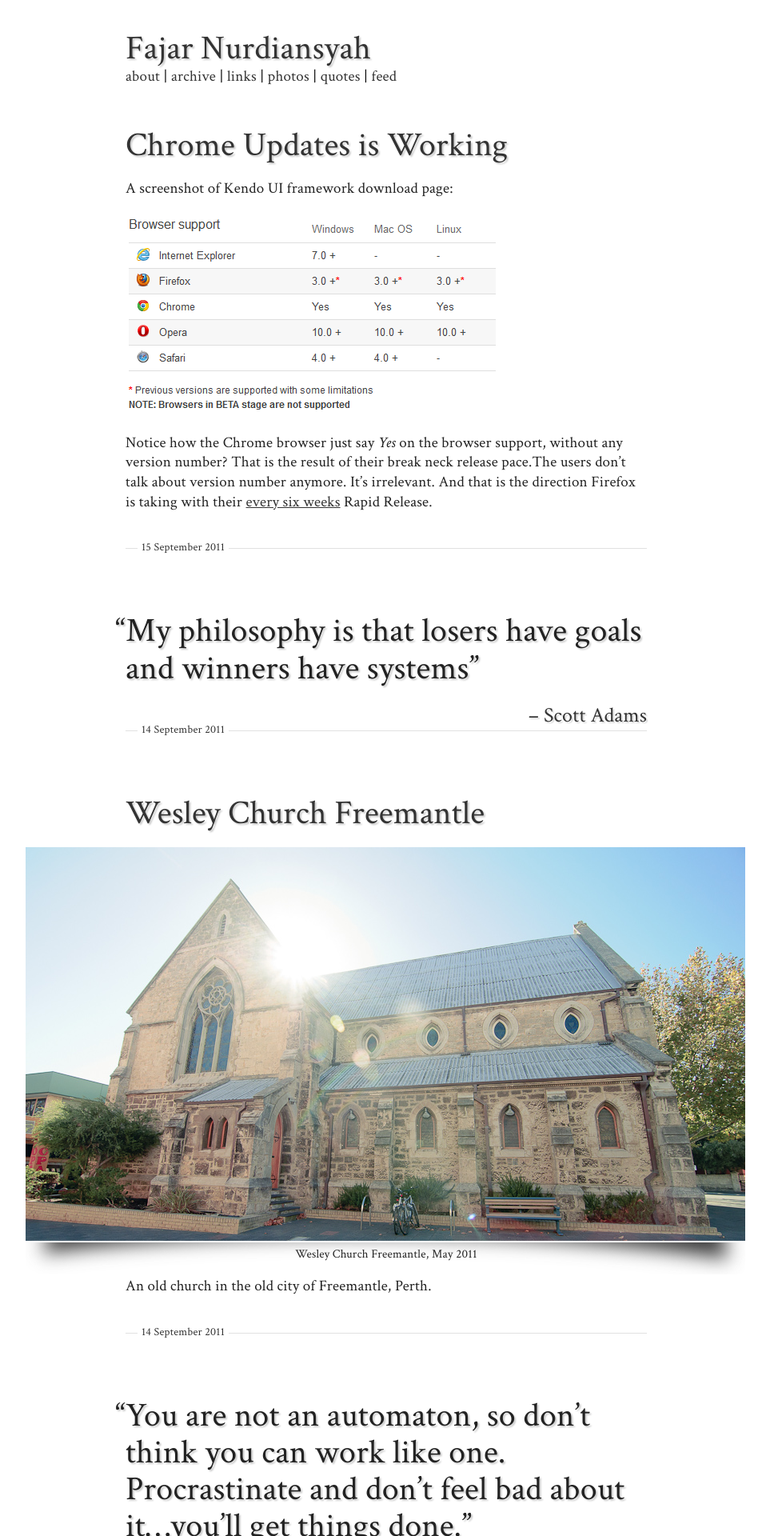
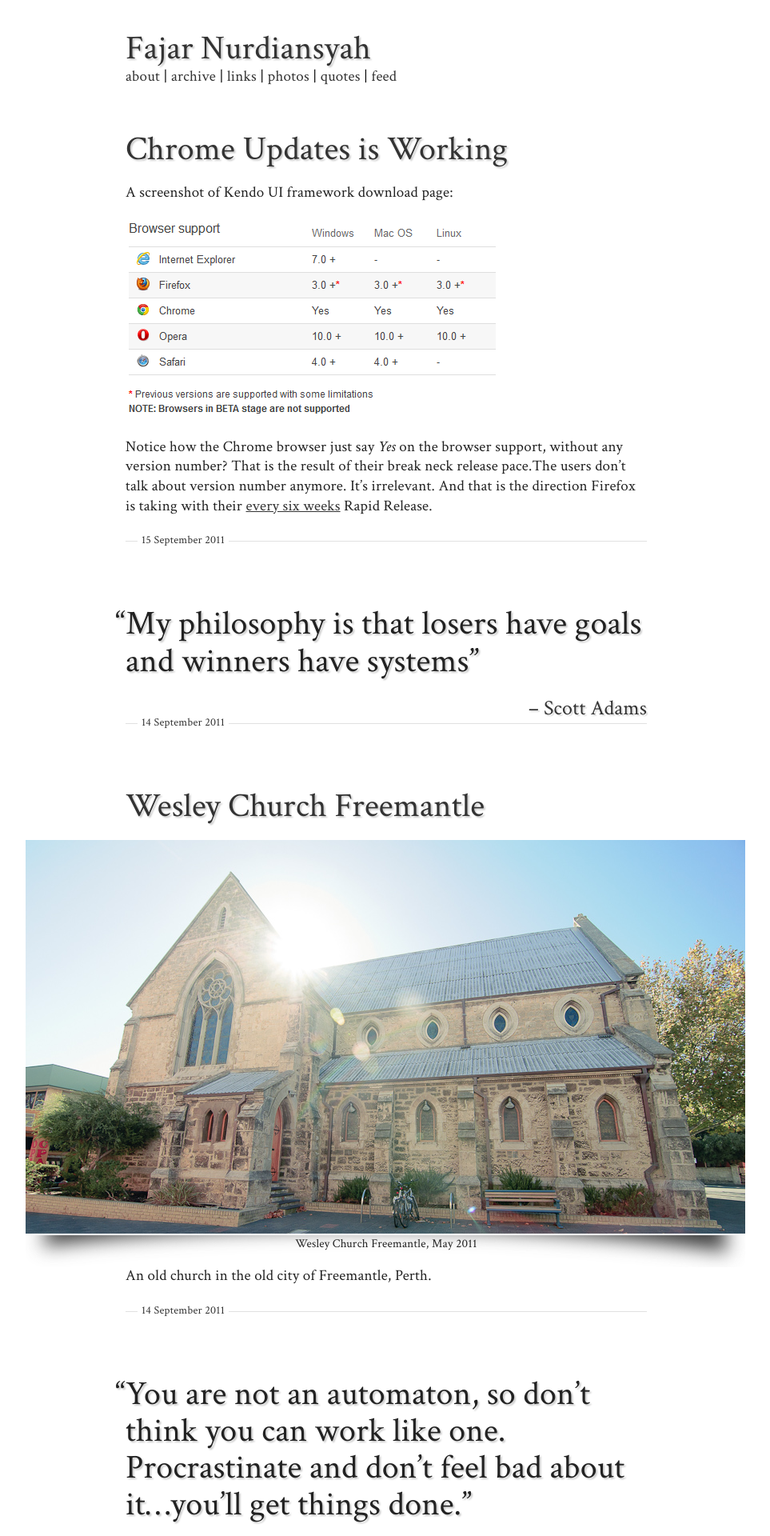
Before and after one commit to fajarnurdiansyah/fajarnurdiansyah.github.com, a Jekyll site: the page built from index.html, in a window 1280 px wide. Shown: the top 1920 px of the page at 80% size, without its empty margins (157-1120 px from the left). Built offline with Jekyll 4.4.1, drawn with Linux system fonts in a browser that asks for light colours; Markdown is read by kramdown in place of the engine named in the settings; the list of posts is cut into pages by our own code.

Commit message:
tweak the css margin
try to have a consistent margin between the elements. also made the .center class support centering images.

```diff
--- a/css/style.css
+++ b/css/style.css
@@ -81,7 +81,8 @@
 body h6{	font-size: 14px; font-weight: normal;margin-bottom: 15px;}
 
 article p, article li, #subtitle {
-   font-size: 95%;
+   	font-size: 95%;
+	margin-bottom: 5px;
 }
 
 blockquote {
@@ -121,11 +122,10 @@
 	color: #000;
 }
 .caption{
-    font-size: 75%;
-    margin-top: -20px;
-    position: relative;
-    text-align: center;
-    top: -20px;
+	font-size: 75%;
+	position: relative;
+	text-align: center;
+	top: -20px;
 	margin-bottom: -20px;
 }
 #posts{
@@ -248,7 +248,11 @@
 	padding-top: 25px;
 	color: #444;
 }
-.center {text-align: center;}
+.center {
+	text-align: center;
+	display: block;
+	margin: auto;
+}
 
 .btm1{
 	margin: auto;
@@ -326,3 +330,5 @@
 }
 
 #dsq-content #dsq-comments .dsq-comment-message { font-size: 12px; }
+
+#disqus_thread{margin-top: 50px;}
```
